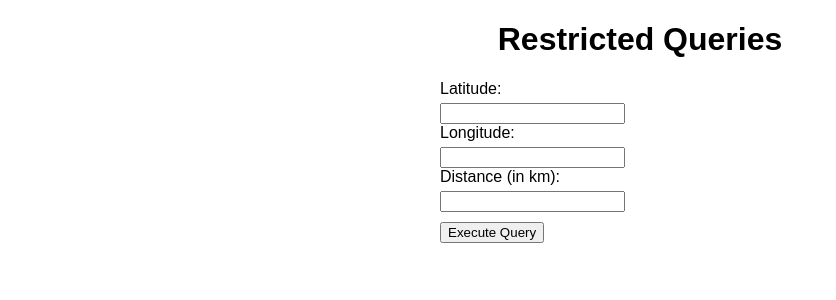
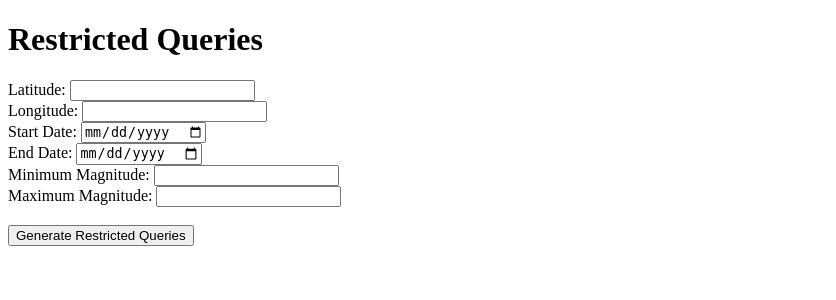
Before and after one commit to prathikh1998/PresentGraphs, a Flask app: page /restricted_queries in a window 1280 px wide. Shown: the top 300 px of the page, without its empty margins (0-836 px from the left). Run offline with Flask 3, Linux system fonts and the light colour scheme.

Commit message:
Add files via upload

```diff
--- a/templates/restricted_queries.html
+++ b/templates/restricted_queries.html
@@ -1,23 +1,34 @@
-<!-- templates/restricted_queries.html -->
 <!DOCTYPE html>
 <html>
+
 <head>
     <title>Restricted Queries</title>
-    <link rel="stylesheet" type="text/css" href="{{ url_for('static', filename='styles.css') }}">
 </head>
+
 <body>
     <h1>Restricted Queries</h1>
-    <form action="/restricted_queries" method="POST">
+
+    <form action="/generate_restricted_queries" method="POST">
         <label for="latitude">Latitude:</label>
         <input type="text" id="latitude" name="latitude" required>
         <br>
         <label for="longitude">Longitude:</label>
         <input type="text" id="longitude" name="longitude" required>
         <br>
-        <label for="distance">Distance (in km):</label>
-        <input type="number" id="distance" name="distance" required>
+        <label for="start_date">Start Date:</label>
+        <input type="date" id="start_date" name="start_date" required>
         <br>
-        <input type="submit" value="Execute Query">
+        <label for="end_date">End Date:</label>
+        <input type="date" id="end_date" name="end_date" required>
+        <br>
+        <label for="min_magnitude">Minimum Magnitude:</label>
+        <input type="number" id="min_magnitude" name="min_magnitude" step="0.1" required>
+        <br>
+        <label for="max_magnitude">Maximum Magnitude:</label>
+        <input type="number" id="max_magnitude" name="max_magnitude" step="0.1" required>
+        <br><br>
+        <input type="submit" value="Generate Restricted Queries">
     </form>
 </body>
+
 </html>
```
Also changed, not shown: templates/index.html (+16 -4 lines).
